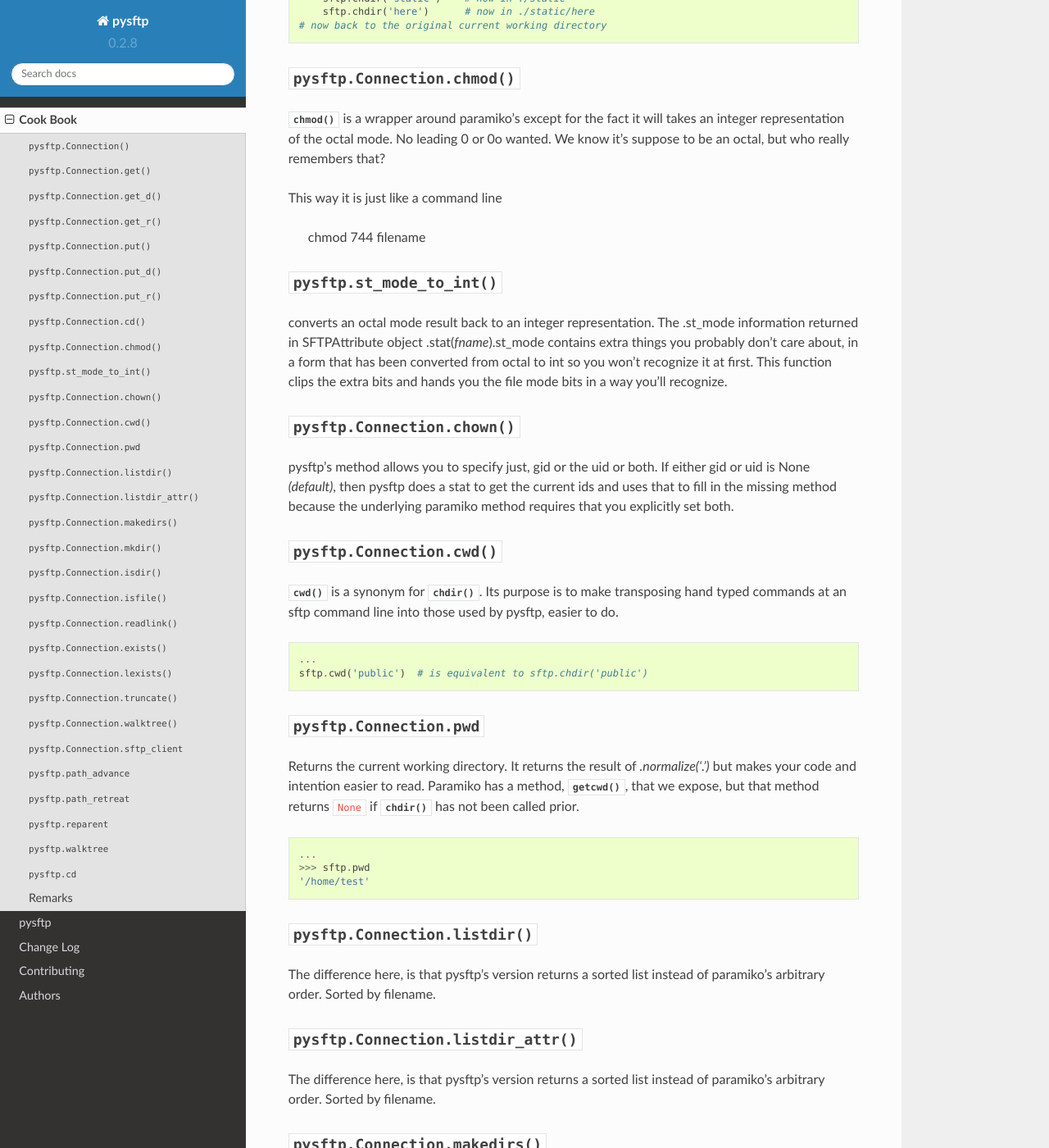
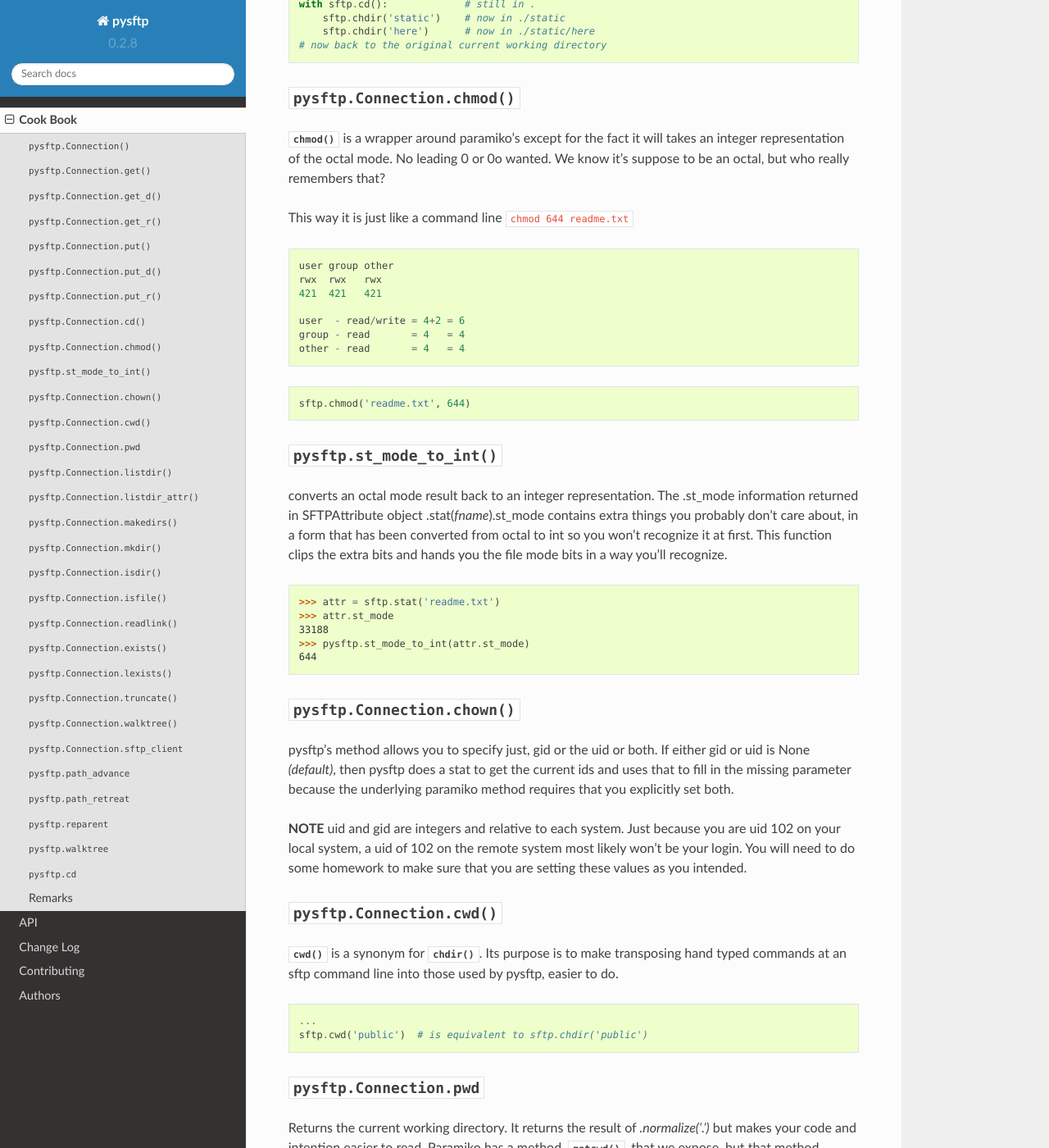
Before and after one commit to ryhsiao/pysftp, a Sphinx documentation site: the page built from docs/cookbook.rst, in a window 1280 px wide and 1400 px high, scrolled down 3146 px. Shown: the whole window at 82% size. Built offline with Sphinx 7.4.7 and the Read the Docs theme 2.0.0, drawn with Linux system fonts in a browser that asks for light colours; some of the changed text lies outside the part shown.

Commit message:
more doc editing and writing

```diff
--- a/docs/cookbook.rst
+++ b/docs/cookbook.rst
@@ -4,7 +4,8 @@ Cook Book
 While in many ways, pysftp is just a thin wrapper over paramiko's SFTPClient,
 there are a number of ways that we make it more productive and easier to
 accomplish common, higher-level tasks.  The following snippets show where we
-add value to this great module.
+add value to this great module.  See the :doc:`pysftp` docs for a complete
+listing.
 
 :meth:`pysftp.Connection`
 -------------------------
@@ -165,9 +166,21 @@ want to return to later.
 takes an integer representation of the octal mode.  No leading 0 or 0o
 wanted.  We know it's suppose to be an octal, but who really remembers that?
 
-This way it is just like a command line
+This way it is just like a command line ``chmod 644 readme.txt``
+::
 
-  chmod 744 filename
+    user group other
+    rwx  rwx   rwx
+    421  421   421
+
+    user  - read/write = 4+2 = 6
+    group - read       = 4   = 4
+    other - read       = 4   = 4
+
+.. code-block:: python
+
+    sftp.chmod('readme.txt', 644)
+
 
 :func:`pysftp.st_mode_to_int`
 ------------------------------
@@ -177,12 +190,25 @@ extra things you probably don't care about, in a form that has been converted
 from octal to int so you won't recognize it at first.  This function clips the
 extra bits and hands you the file mode bits in a way you'll recognize.
 
+.. code-block:: python
+
+    >>> attr = sftp.stat('readme.txt')
+    >>> attr.st_mode
+    33188
+    >>> pysftp.st_mode_to_int(attr.st_mode)
+    644
+
 :meth:`pysftp.Connection.chown`
 -------------------------------
 pysftp's method allows you to specify just, gid or the uid or both.  If either
 gid or uid is None *(default)*, then pysftp does a stat to get the current ids
-and uses that to fill in the missing method because the underlying paramiko
+and uses that to fill in the missing parameter because the underlying paramiko
 method requires that you explicitly set both.
+
+**NOTE** uid and gid are integers and relative to each system.  Just because you
+are uid 102 on your local system, a uid of 102 on the remote system most likely
+won't be your login.  You will need to do some homework to make sure that you
+are setting these values as you intended.
 
 :meth:`pysftp.Connection.cwd`
 -----------------------------
@@ -223,12 +249,12 @@ paramiko's arbitrary order. Sorted by filename.
 ----------------------------------
 A common scenario where you need to create all directories in a path as
 needed, setting their mode, if created. Takes a mode argument, just like
-``chmod`` and ``mkdir`, that is an integer representation of the mode you want.
+:meth:`.chmod`, that is an integer representation of the mode you want.
 
 :meth:`pysftp.Connection.mkdir`
 -------------------------------
-Just like :meth:`.chown`, the mode is an integer representation of the octal
-number to use.  Just like the unix cmd, `chown` you use 744 not 0744 or 0o744.
+Just like :meth:`.chmod`, the mode is an integer representation of the octal
+number to use.  Just like the unix cmd, `chmod` you use 744 not 0744 or 0o744.
 
 :meth:`pysftp.Connection.isdir`
 -------------------------------
@@ -297,7 +323,7 @@ generator to iterate over a file path in reverse
 -----------------------
 Pythons ``os.path.join('backup', '/home/test/pub')`` returns '/home/test/pub',
 but if you want to copy a directory structure to a new path this won't do what
-you want.
+you want.  But, reparent will.
 
 .. code-block:: python
 
--- a/docs/pysftp.rst
+++ b/docs/pysftp.rst
@@ -1,4 +1,4 @@
-pysftp
+API
 ======
 
 .. automodule:: pysftp
```
